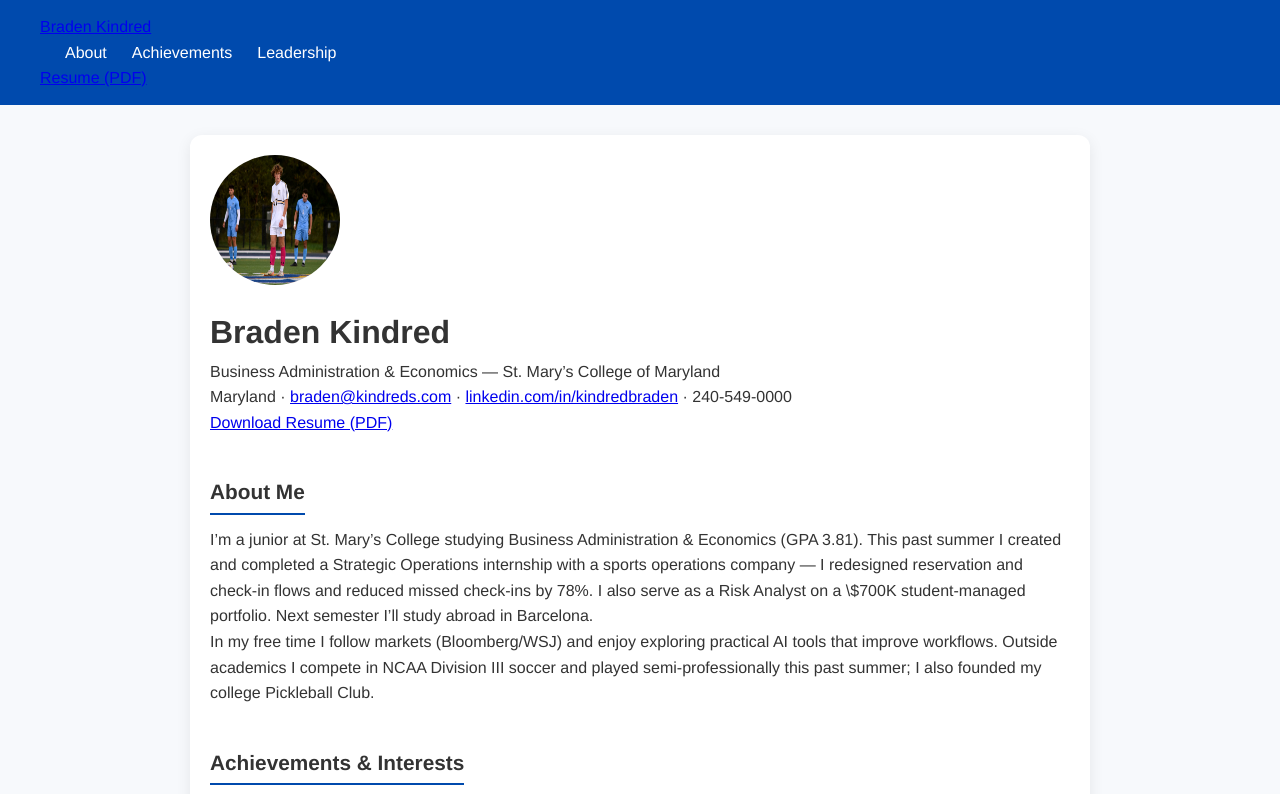
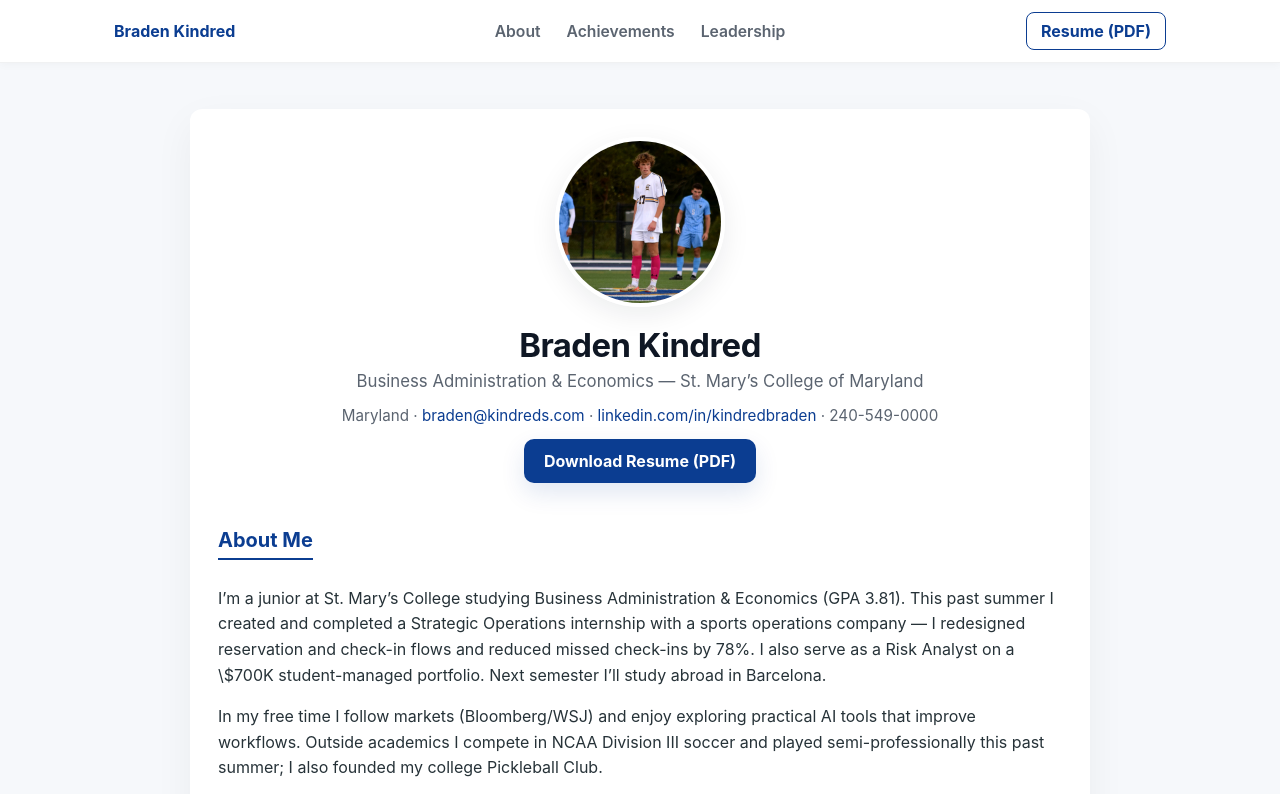
Before and after one commit to kindred-web/braden-portfolio, a plain HTML site: page index.html in a window 1280 px wide. Shown: the top 794 px of the page. Drawn offline with Linux system fonts and the light colour scheme.

Commit message:
style.css

```diff
--- a/style.css
+++ b/style.css
@@ -1,137 +1,198 @@
-/* General Reset */
-* {
-  margin: 0;
-  padding: 0;
-  box-sizing: border-box;
-  font-family: "Helvetica Neue", Helvetica, Arial, sans-serif;
+:root{
+  --navy: #0b3d91;
+  --muted: #5b6470;
+  --bg: #f6f8fb;
+  --card: #ffffff;
+  --accent: #2563eb;
 }
 
+/* Reset basics */
+* { box-sizing: border-box; }
+html,body { height: 100%; }
 body {
-  background: #f7f9fc;
-  color: #333;
-  line-height: 1.6;
+  margin: 0;
+  font-family: -apple-system, "Segoe UI", Roboto, "Helvetica Neue", Arial, sans-serif;
+  background: var(--bg);
+  color: #222;
+  -webkit-font-smoothing:antialiased;
 }
 
-/* Container */
-.container {
-  width: 85%;
-  max-width: 900px;
-  margin: 0 auto;
-  padding: 20px;
-  background: white;
-  border-radius: 12px;
-  box-shadow: 0 4px 15px rgba(0, 0, 0, 0.08);
+/* ---------- NAVBAR (full-width, sticky) ---------- */
+.navbar{
+  position: sticky;
+  top: 0;
+  z-index: 1200;
+  width: 100%;
+  background: rgba(255,255,255,0.98);
+  border-bottom: 1px solid rgba(15,23,42,0.06);
+  backdrop-filter: blur(4px);
+  box-shadow: 0 2px 8px rgba(12,18,30,0.03);
 }
 
-/* Sticky Navigation Bar */
-.navbar {
-  position: sticky;
-  top: 0;
-  z-index: 1000;
-  background: #004aad;
-  padding: 14px 40px;
-  border-radius: 0;
-  margin-bottom: 30px;
+/* nav-inner aligns with page container */
+.nav-inner{
+  max-width: 1100px;
+  margin: 0 auto;
+  padding: 12px 24px;
+  display: grid;
+  grid-template-columns: 1fr auto 1fr;
+  align-items: center;
+  gap: 12px;
 }
 
-.nav-container {
-  display: flex;
-  justify-content: space-between;
-  align-items: center;
+/* left: brand */
+.brand, .nav-left .brand{
+  color: var(--navy);
+  font-weight: 700;
+  text-decoration: none;
+  font-size: 1rem;
 }
+.nav-left { justify-self: start; }
 
-.nav-name {
-  color: white;
-  font-size: 1.2rem;
-  font-weight: bold;
-}
-
-.nav-links {
+/* center: nav links */
+.nav-center { justify-self: center; }
+.nav-links{
   list-style: none;
   display: flex;
+  gap: 26px;
   margin: 0;
   padding: 0;
 }
-
-.nav-links li {
-  margin-left: 25px;
+.nav-links a{
+  color: var(--muted);
+  text-decoration: none;
+  font-weight: 600;
+  font-size: 0.98rem;
+  padding: 6px 0;
+  transition: color 160ms ease, transform 160ms ease;
+}
+.nav-links a:hover{
+  color: var(--accent);
+  transform: translateY(-1px);
 }
 
-.nav-links a {
+/* right: resume CTA */
+.nav-right { justify-self: end; }
+.nav-resume{
+  display: inline-block;
+  padding: 8px 14px;
+  border-radius: 8px;
+  border: 1px solid var(--navy);
+  color: var(--navy);
+  text-decoration: none;
+  font-weight: 700;
+  background: white;
+  transition: background 180ms ease, color 180ms ease, box-shadow 180ms;
+}
+.nav-resume:hover{
+  background: var(--navy);
+  color: white;
+  box-shadow: 0 6px 18px rgba(11,61,145,0.12);
+}
+
+/* ---------- MAIN CONTAINER (center area) ---------- */
+.main {
+  display: block;
+  padding: 28px 16px;
+}
+.container{
+  width: 92%;
+  max-width: 900px;
+  margin: 18px auto 70px auto;
+  padding: 28px;
+  background: var(--card);
+  border-radius: 12px;
+  box-shadow: 0 14px 40px rgba(12,18,30,0.05);
+}
+
+/* ---------- HERO / HEADER (centered) ---------- */
+.hero{
+  text-align: center;
+  margin-bottom: 24px;
+}
+.profile-pic{
+  width: 170px;
+  height: 170px;
+  object-fit: cover;
+  border-radius: 50%;
+  display: inline-block;
+  border: 4px solid #fff;
+  box-shadow: 0 8px 28px rgba(15,23,42,0.08);
+}
+.name{
+  font-size: 2.05rem;
+  margin: 14px 0 6px;
+  color: #0f1724;
+  letter-spacing: -0.5px;
+}
+.subtitle{
+  color: var(--muted);
+  margin: 6px 0 12px;
+  font-size: 1.05rem;
+}
+
+/* contact (top + footer same styling) */
+.contact{
+  color: var(--muted);
+  font-size: 0.95rem;
+  margin-bottom: 14px;
+}
+.contact a{ color: var(--navy); text-decoration: none; }
+.contact a:hover{ text-decoration: underline; }
+
+/* primary CTA under header */
+.cta {
+  display: inline-block;
+  padding: 12px 20px;
+  border-radius: 10px;
+  background: var(--navy);
   color: white;
   text-decoration: none;
-  font-weight: 500;
-  font-size: 1rem;
-  transition: color 0.3s ease;
+  font-weight: 700;
+  box-shadow: 0 10px 24px rgba(11,61,145,0.12);
+  transition: transform 160ms ease, box-shadow 160ms ease;
+}
+.cta:hover{ transform: translateY(-3px); box-shadow: 0 18px 40px rgba(11,61,145,0.16); }
+
+/* ---------- SECTIONS ---------- */
+.section{ margin-top: 28px; margin-bottom: 28px; }
+.section h2{
+  font-size: 1.25rem;
+  color: var(--navy);
+  margin-bottom: 10px;
+  display: inline-block;
+  border-bottom: 2px solid var(--navy);
+  padding-bottom: 6px;
+}
+.section p{ color:#263238; line-height:1.6; margin-bottom:10px; }
+.section ul{ padding-left: 20px; color: #2b2f34; }
+.section li{ margin-bottom: 8px; }
+
+/* sticky nav + anchor safety: ensure sections are visible under sticky nav */
+section { scroll-margin-top: 80px; }
+
+/* ---------- FOOTER ---------- */
+.site-footer{
+  margin-top: 28px;
+  padding-top: 16px;
+  border-top: 1px solid rgba(15,23,42,0.06);
+  text-align: center;
+  color: var(--muted);
+  font-size: 0.95rem;
 }
 
-.nav-links a:hover {
-  color: #ffdd57;
+/* ---------- RESPONSIVE ---------- */
+@media (max-width: 900px){
+  .nav-inner{ padding: 10px 18px; grid-template-columns: 1fr auto 1fr; }
+  .nav-links{ gap: 18px; }
+  .profile-pic{ width: 140px; height: 140px; }
+  .container{ padding: 20px; }
 }
 
-/* Header */
-.header {
-  text-align: center;
-  padding: 20px;
+@media (max-width: 640px){
+  .nav-links{ display: none; } /* simple responsive: hide center links on small screens */
+  .nav-resume{ padding: 8px 10px; }
+  .brand{ font-size: 0.98rem; }
+  .container{ padding: 18px; }
+  .profile-pic{ width: 120px; height: 120px; }
 }
-
-.profile-pic {
-  width: 130px;
-  height: 130px;
-  border-radius: 50%;
-  margin-bottom: 15px;
-}
-
-.header h1 {
-  font-size: 2rem;
-  margin-bottom: 10px;
-}
-
-.header p {
-  margin: 6px 0;
-  font-size: 1rem;
-}
-
-.btn {
-  display: inline-block;
-  margin-top: 15px;
-  padding: 10px 18px;
-  background: #004aad;
-  color: white;
-  border-radius: 6px;
-  text-decoration: none;
-  font-weight: bold;
-  transition: background 0.3s ease;
-}
-
-.btn:hover {
-  background: #003080;
-}
-
-/* Sections */
-section {
-  margin: 40px 0;
-}
-
-h2 {
-  font-size: 1.3rem;
-  margin-bottom: 12px;
-  border-bottom: 2px solid #004aad;
-  display: inline-block;
-  padding-bottom: 4px;
-}
-
-ul {
-  margin-left: 20px;
-  list-style-type: disc;
-}
-
-/* Footer */
-footer {
-  text-align: center;
-  margin-top: 30px;
-  padding: 15px;
-  font-size: 0.9rem;
-  color: #555;
-  border-top: 1px solid #ddd;
-}
```
